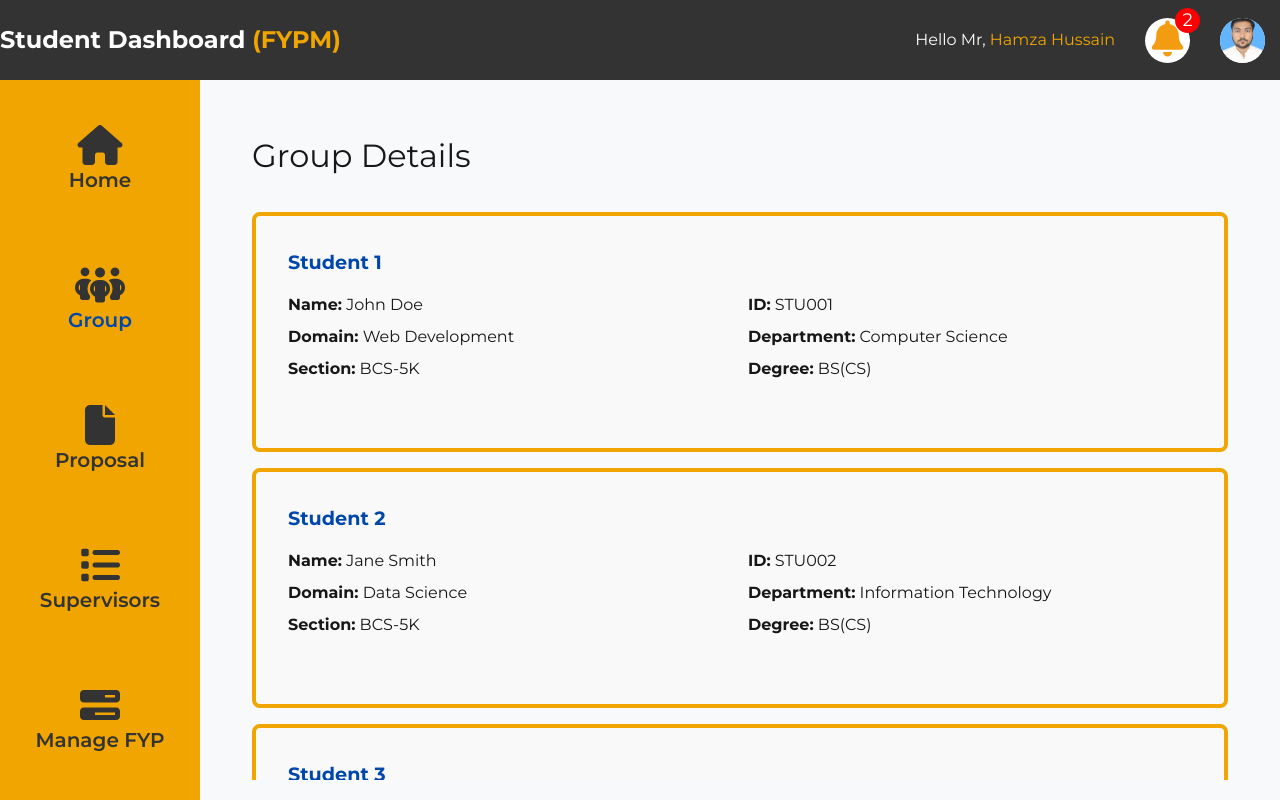
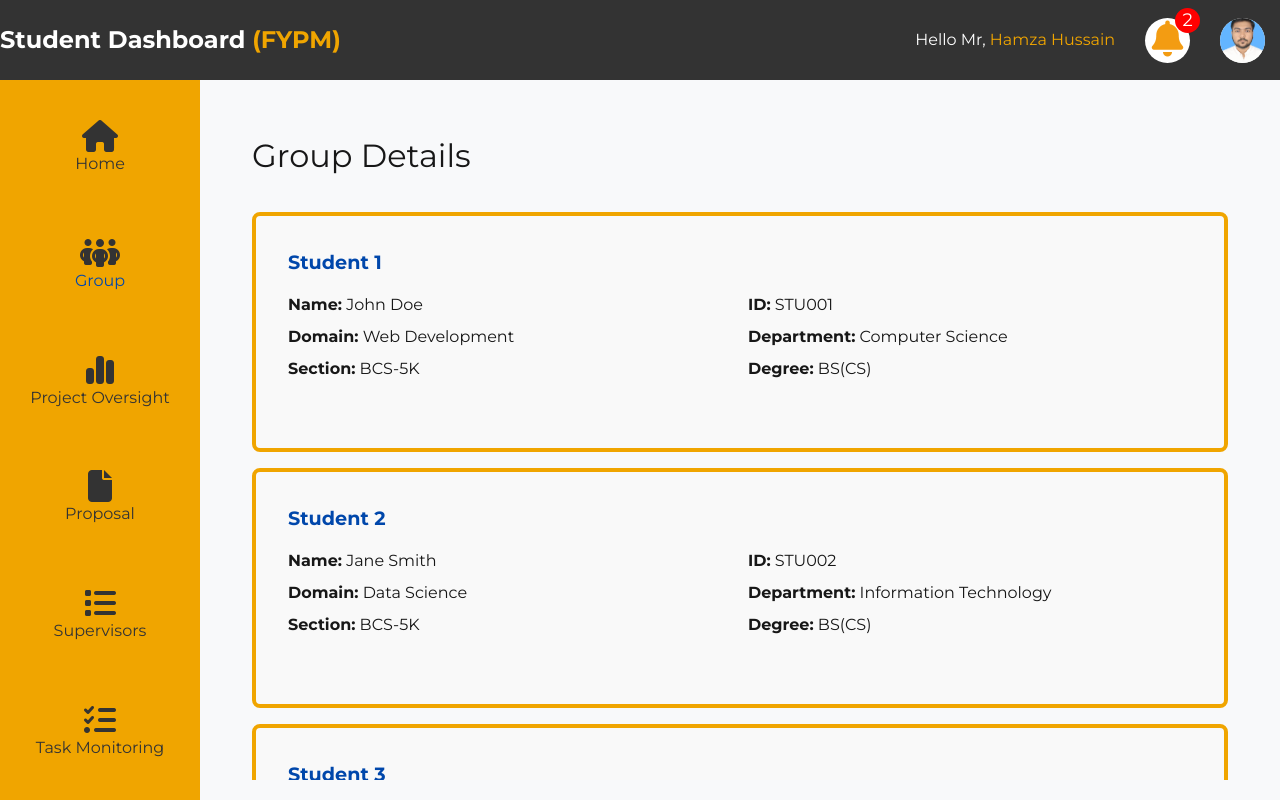
Before and after one commit to hamzahussain4317/FYP-Management-Application, a Next.js app: page /group in a window 1280 px wide. Built offline with nearby package versions, Linux system fonts and the light colour scheme.

Commit message:
Change SideBar styling add project-oversight page

```diff
--- a/Components/StdSideBar.tsx
+++ b/Components/StdSideBar.tsx
@@ -8,45 +8,54 @@ export default function StdSideBar() {
     return CurrentPath === path;
   };
   return (
-    <div className="sideBar">
-      <ul className="sidebar-menu">
-        <li>
+    <div className="sideBar p-4">
+      <ul className="sidebar-menu space-y-4 overflow-y-auto max-h-screen scrollbar-thin scrollbar-thumb-gray-600 scrollbar-track-gray-800">
+        <li className="text-sm sm:text-base md:text-lg">
           <Link href="/Home" className={isActive("/Home") ? "active" : ""}>
-            <i className="fa-solid fa-house fa-2x"></i>
+            <i className="fa-solid fa-house fa-2x sm:fa-lg"></i>
             Home
           </Link>
         </li>
-        <li>
+        <li className="text-sm sm:text-base md:text-lg">
           <Link href="/group" className={isActive("/group") ? "active" : ""}>
-            <i className="fa-solid fa-people-group fa-2x"></i>
+            <i className="fa-solid fa-people-group fa-2x sm:fa-lg"></i>
             Group
           </Link>
         </li>
-        <li>
+        <li className="text-sm sm:text-base md:text-lg">
+          <Link
+            href="/project-oversight"
+            className={isActive("/project-oversight") ? "active" : ""}
+          >
+            <i className="fa-solid fa-chart-simple fa-2x sm:fa-lg"></i>
+            Project Oversight
+          </Link>
+        </li>
+        <li className="text-sm sm:text-base md:text-lg">
           <Link
             href="/proposals"
             className={isActive("/proposals") ? "active" : ""}
           >
-            <i className="fa-solid fa-file fa-2x"></i>
+            <i className="fa-solid fa-file fa-2x sm:fa-lg"></i>
             Proposal
           </Link>
         </li>
-        <li>
+        <li className="text-sm sm:text-base md:text-lg">
           <Link
             href="/Supervisors"
             className={isActive("/Supervisors") ? "active" : ""}
           >
-              <i className="fa-solid fa-list fa-2x"></i>
-              Supervisors
+            <i className="fa-solid fa-list fa-2x sm:fa-lg"></i>
+            Supervisors
           </Link>
         </li>
-        <li>
+        <li className="text-sm sm:text-base md:text-lg">
           <Link
             href="/manage-fyp"
             className={isActive("/manage-fyp") ? "active" : ""}
           >
-            <i className="fa-solid fa-bars-progress fa-2x"></i>
-            Manage FYP
+            <i className="fa-solid fa-tasks fa-2x sm:fa-lg"></i>
+            Task Monitoring
           </Link>
         </li>
       </ul>
--- a/Css/styles.css
+++ b/Css/styles.css
@@ -300,11 +300,13 @@ ul {
   justify-content: space-around;
   text-align: center;
 }
-.sideBar .sidebar-menu li {
+/* .sideBar .sidebar-menu li {
+  padding: 0px 10px;
+  width: 100%;
   color: #333;
   font-size: 20px;
   font-weight: 600;
-}
+} */
 .sideBar .sidebar-menu li i {
   display: flex;
   flex-direction: column;
--- a/app/(Student)/group/page.tsx
+++ b/app/(Student)/group/page.tsx
@@ -81,10 +81,6 @@ export default function Group() {
           </div>
         ))}
       </div>
-      <div className="mt-5 p-[2rem]">
-        <h1 className="items-left text-[32px]">Project Statistics</h1>
-        <ProjectStatisticsChart data={stats} />
-      </div>
     </section>
   );
 }
--- a/app/globals.css
+++ b/app/globals.css
@@ -35,6 +35,19 @@ p {
   line-height: 1.5;
 }
 
+.sidebar-menu::-webkit-scrollbar {
+  width: 4px; /* Makes the scrollbar very thin */
+}
+
+.sidebar-menu::-webkit-scrollbar-track {
+  background: #2d2d2d; /* Dark track color */
+}
+
+.sidebar-menu::-webkit-scrollbar-thumb {
+  background-color: #555; /* Dark gray thumb */
+  border-radius: 10px; /* Rounded corners */
+}
+
 @layer utilities {
   .text-balance {
     text-wrap: balance;
```
